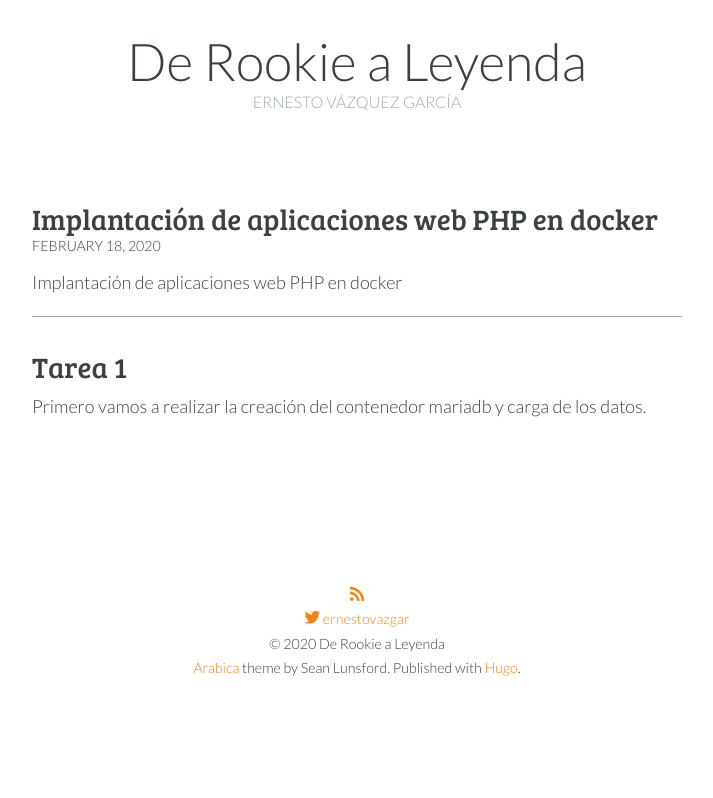
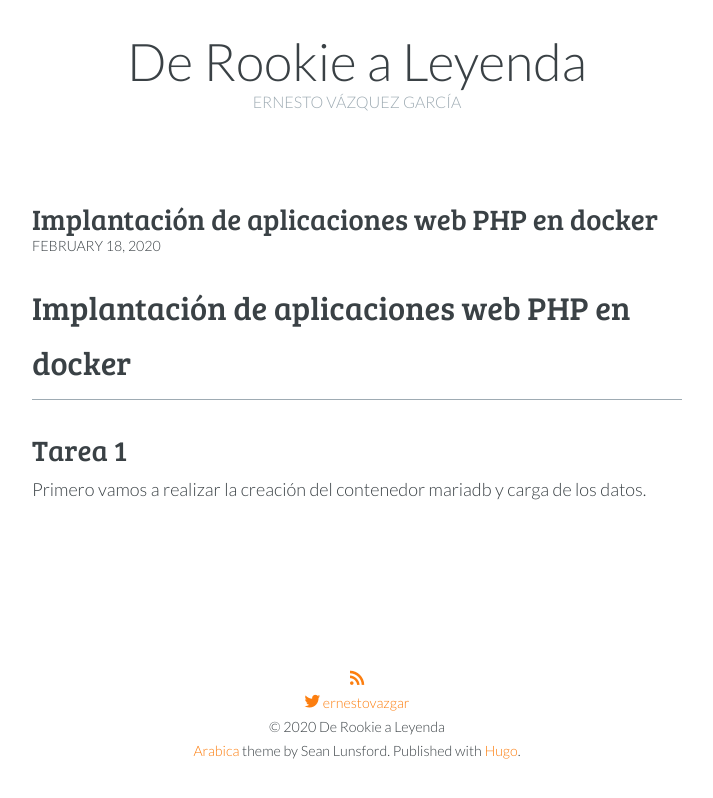
Before and after one commit to ernestovazquez/hugo, a plain HTML site: page post/dockeriaw/index.html in a window 1280 px wide. Shown: the whole page, without its empty margins (283-996 px from the left). Drawn offline with nearby package versions, Linux system fonts and the light colour scheme.

Commit message:
Deploy ernestovazquez.es to github.com/ernestovazquez/hugo.git:gh-pages

```diff
--- a/index.xml
+++ b/index.xml
@@ -16,8 +16,7 @@
       <pubDate>Tue, 18 Feb 2020 11:50:52 +0100</pubDate>
 
       <guid>https://ernestovazquez.es/post/dockeriaw/</guid>
-      <description>Implantación de aplicaciones web PHP en docker
-Tarea 1 Primero vamos a realizar la creación del contenedor mariadb y carga de los datos.</description>
+      <description>Implantación de aplicaciones web PHP en docker Tarea 1 Primero vamos a realizar la creación del contenedor mariadb y carga de los datos.</description>
     </item>
 
     <item>
--- a/post/dockeriaw/index.html
+++ b/post/dockeriaw/index.html
@@ -64,7 +64,7 @@
     <section class="post-content">
 
 
-<p>Implantación de aplicaciones web PHP en docker</p>
+<h1 id="implantación-de-aplicaciones-web-php-en-docker">Implantación de aplicaciones web PHP en docker</h1>
 
 <hr />
 
--- a/post/index.xml
+++ b/post/index.xml
@@ -16,8 +16,7 @@
       <pubDate>Tue, 18 Feb 2020 11:50:52 +0100</pubDate>
 
       <guid>https://ernestovazquez.es/post/dockeriaw/</guid>
-      <description>Implantación de aplicaciones web PHP en docker
-Tarea 1 Primero vamos a realizar la creación del contenedor mariadb y carga de los datos.</description>
+      <description>Implantación de aplicaciones web PHP en docker Tarea 1 Primero vamos a realizar la creación del contenedor mariadb y carga de los datos.</description>
     </item>
 
     <item>
```
Also changed, not shown: index.html (+1 -2 lines), post/index.html (+1 -2 lines).
